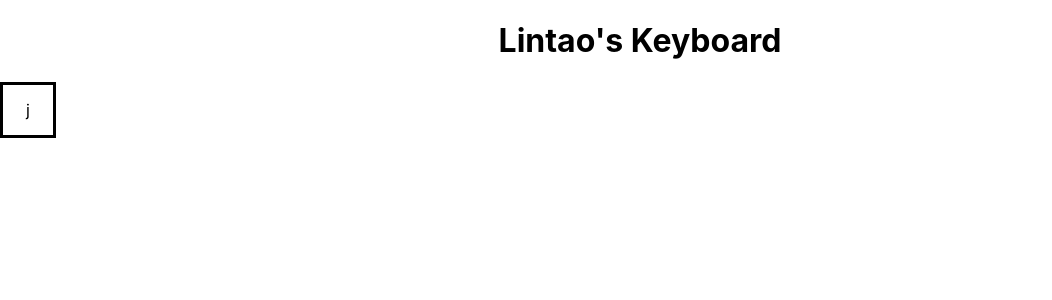
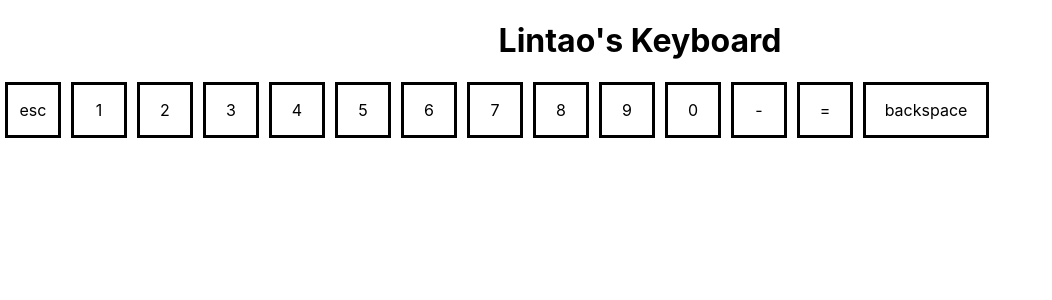
Before and after one commit to LintaoAmons/Keyboard, a React (Create React App) app: page / in a window 1280 px wide. Shown: the top 300 px of the page, without its empty margins (0-1052 px from the left). Built offline with nearby package versions, Linux system fonts and the light colour scheme.

Commit message:
row 0 completed

```diff
--- /dev/null
+++ b/src/core/Keyboard.module.scss
@@ -0,0 +1,8 @@
+@mixin row {
+	display: flex;
+	height: 70px;
+}
+
+.row0 {
+	@include row;
+}
--- a/src/core/Keyboard.tsx
+++ b/src/core/Keyboard.tsx
@@ -1,10 +1,26 @@
 import { OneButton } from "./OneButton/OneButton";
 import { Modifier } from "./OneButton/OneButton";
+import styles from './Keyboard.module.scss'
 
 const Keyboard: React.FC = () => {
   return (
     <div>
-      <OneButton keycode='j'/>
+      <div className={styles.row0}>
+        <OneButton keycode='esc'/>
+        <OneButton keycode='1'/>
+        <OneButton keycode='2'/>
+        <OneButton keycode='3'/>
+        <OneButton keycode='4'/>
+        <OneButton keycode='5'/>
+        <OneButton keycode='6'/>
+        <OneButton keycode='7'/>
+        <OneButton keycode='8'/>
+        <OneButton keycode='9'/>
+        <OneButton keycode='0'/>
+        <OneButton keycode='-'/>
+        <OneButton keycode='='/>
+        <OneButton keycode='backspace' size={3}/>
+      </div>
     </div>
   )
 }
--- a/src/core/OneButton/OneButton.module.scss
+++ b/src/core/OneButton/OneButton.module.scss
@@ -1,11 +1,36 @@
-.button {
+@mixin button {
 	display: flex;
 	align-items: center;
 	justify-content: center;
+	margin: 0 5px 0 5px;
 
-	width: 50px;
 	height: 50px;
 	background-color: white;
 	border-style: solid;
 	border-color: black;
 }
+
+.size1 {
+	@include button;
+	width: 50px
+}
+
+.size2 {
+	@include button;
+	width: 70px;
+}
+
+.size3 {
+	@include button;
+	width: 120px;
+}
+
+.size4 {
+	@include button;
+	flex-grow: 5;
+}
+
+.size5 {
+	@include button;
+	flex-grow: 6;
+}
--- a/src/core/OneButton/OneButton.tsx
+++ b/src/core/OneButton/OneButton.tsx
@@ -1,9 +1,11 @@
 import styles from './OneButton.module.scss';
 export interface OneButtonProps {
   keycode: String;
+  size?: number;
   modifiers?: Modifier[]
   description?: String;
 }
+
 export enum Modifier {
   CMD,
   CTRL,
@@ -12,8 +14,18 @@ export enum Modifier {
 }
 
 const OneButton: React.FC<OneButtonProps> = (props) => {
+  const buttonSize : (size?: number) => string = (size) => {
+    switch (size) {
+      case 2: return styles.size2
+      case 3: return styles.size3
+      case 4: return styles.size3
+      case 5: return styles.size4
+      default: return styles.size1
+    }
+  }
+
   return (
-    <div className={styles.button}>
+    <div className={buttonSize(props.size)}>
       <span>{props.keycode}</span>
     </div>
   )
```
